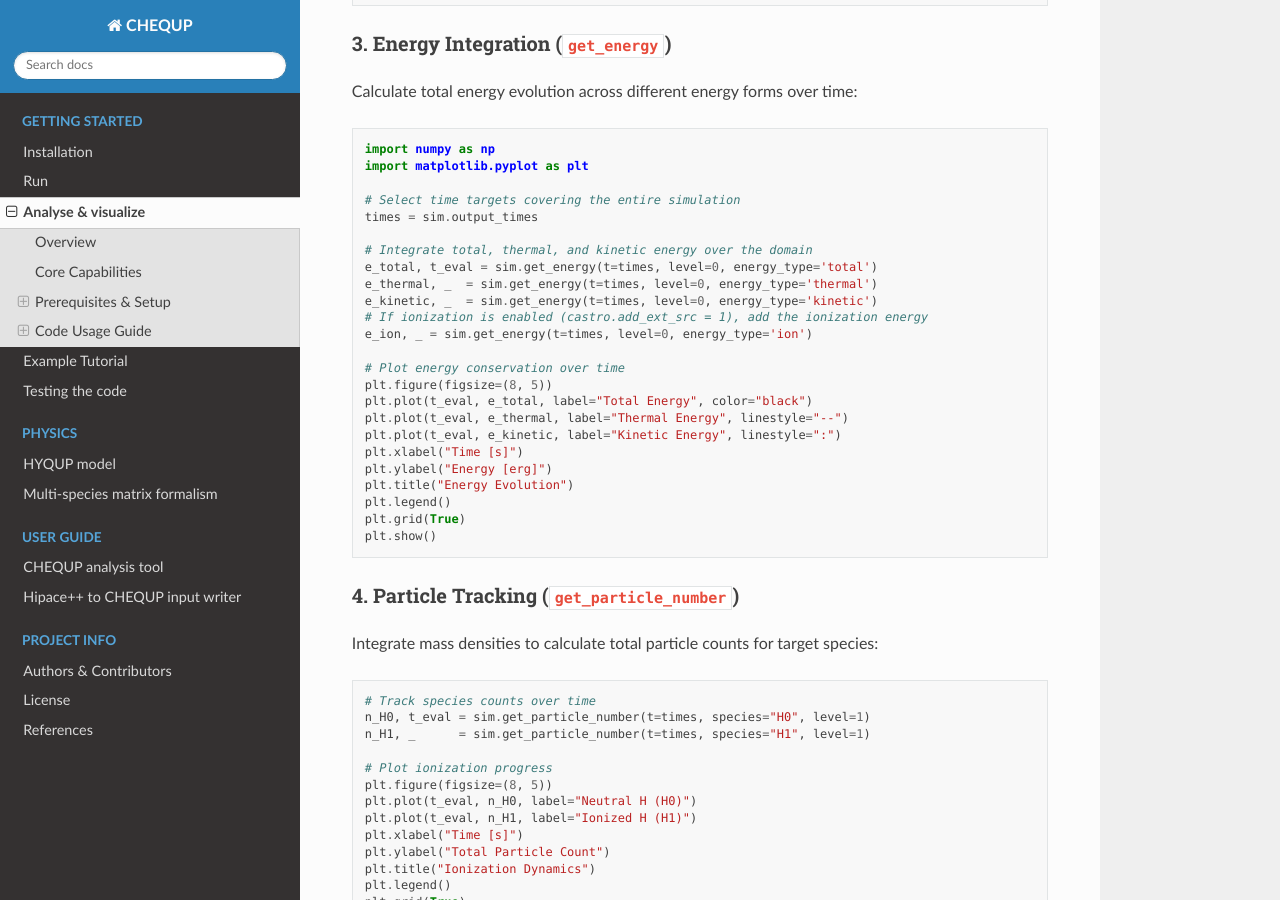
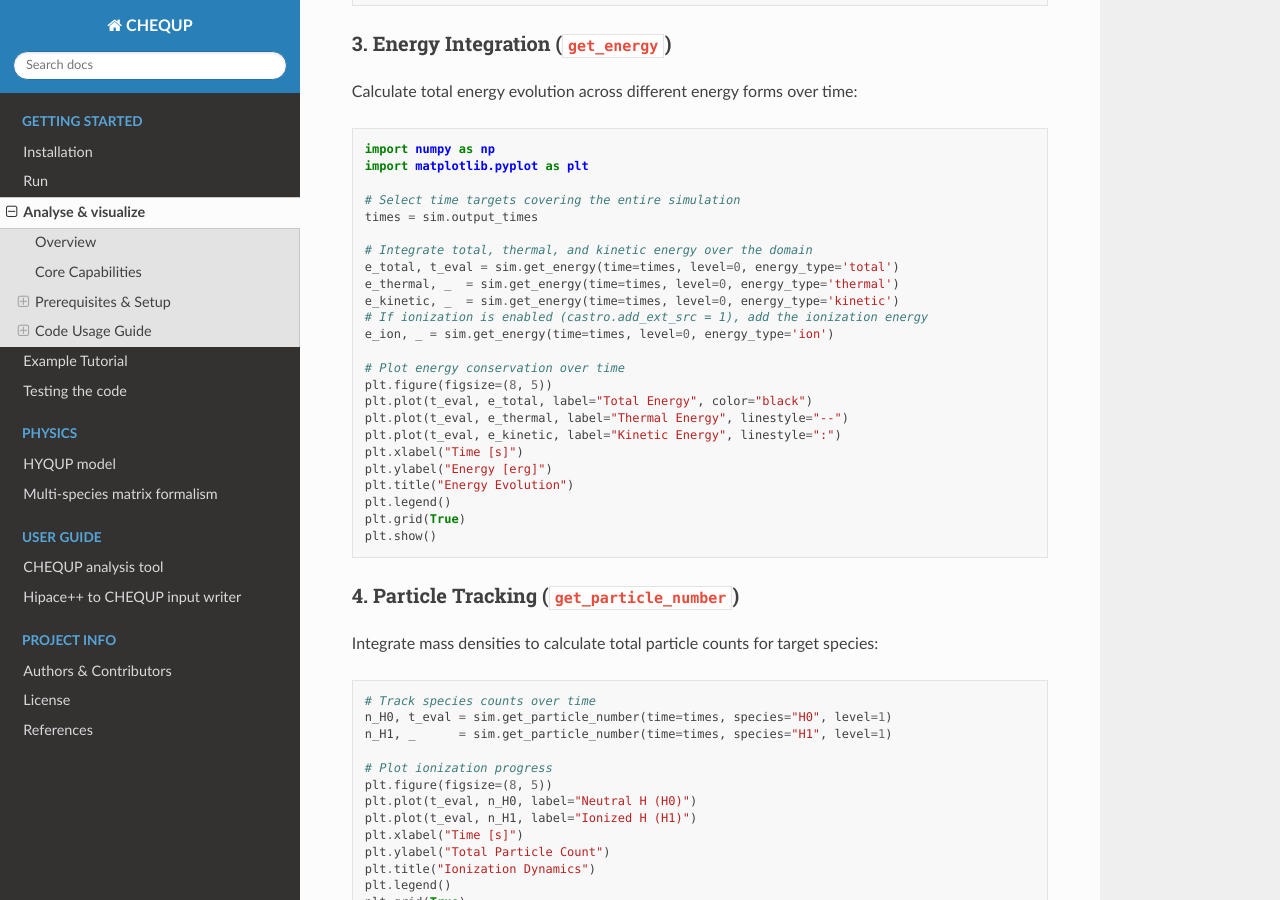
Before and after one commit to chequp-org/chequp, a Sphinx documentation site: the page built from docs/source/analyze_basic.rst, in a window 1280 px wide and 900 px high, scrolled down 1517 px. Built offline with Sphinx 7.4.7 and the Read the Docs theme 3.1.0, drawn with Linux system fonts in a browser that asks for light colours.

Commit message:
last version

```diff
--- a/docs/source/analyze_basic.rst
+++ b/docs/source/analyze_basic.rst
@@ -77,11 +77,11 @@ Calculate total energy evolution across different energy forms over time:
     times = sim.output_times
 
     # Integrate total, thermal, and kinetic energy over the domain
-    e_total, t_eval = sim.get_energy(t=times, level=0, energy_type='total')
-    e_thermal, _  = sim.get_energy(t=times, level=0, energy_type='thermal')
-    e_kinetic, _  = sim.get_energy(t=times, level=0, energy_type='kinetic')
+    e_total, t_eval = sim.get_energy(time=times, level=0, energy_type='total')
+    e_thermal, _  = sim.get_energy(time=times, level=0, energy_type='thermal')
+    e_kinetic, _  = sim.get_energy(time=times, level=0, energy_type='kinetic')
     # If ionization is enabled (castro.add_ext_src = 1), add the ionization energy
-    e_ion, _ = sim.get_energy(t=times, level=0, energy_type='ion')
+    e_ion, _ = sim.get_energy(time=times, level=0, energy_type='ion')
 
     # Plot energy conservation over time
     plt.figure(figsize=(8, 5))
@@ -103,8 +103,8 @@ Integrate mass densities to calculate total particle counts for target species:
 .. code-block:: python
 
     # Track species counts over time
-    n_H0, t_eval = sim.get_particle_number(t=times, species="H0", level=1)
-    n_H1, _      = sim.get_particle_number(t=times, species="H1", level=1)
+    n_H0, t_eval = sim.get_particle_number(time=times, species="H0", level=1)
+    n_H1, _      = sim.get_particle_number(time=times, species="H1", level=1)
 
     # Plot ionization progress
     plt.figure(figsize=(8, 5))
--- a/docs/source/authors.rst
+++ b/docs/source/authors.rst
@@ -5,7 +5,7 @@ CHEQUP is developed and maintained by:
 
 * Thibault Benahmed
 * Remi Lehe
-* Maxence Thevenet
+* Maxence Thévenet
 * Christian McCombs
 * Alexander Sinn
 
--- a/docs/source/example_tutorial.rst
+++ b/docs/source/example_tutorial.rst
@@ -58,9 +58,7 @@ This tutorial walks through creating initial conditions, running, and analyzing
 
 .. rubric:: Executing the Simulation
 
-The input file ``inputs.2d.cyl``.
-
-.. code-block:: bash
+The input file ``inputs.2d.cyl``::
 
     # ------------------  INPUTS TO MAIN PROGRAM  -------------------
     max_step = 10000
--- a/docs/source/index.rst
+++ b/docs/source/index.rst
@@ -1,7 +1,7 @@
 CHEQUP |release| Documentation
 ==============================
 
-CHEQUP (Castro-based Hofi Expansion with QUasineutral Plasma) is a module built on the Castro code https://github.com/AMReX-Astro/Castro for high-performance physics simulations, and using the HYQUP model developed for the simulation of HOFI channel. It is designed to handle complex plasma dynamics, including ionization, recombination, and energy transfer processes, in a computationally efficient manner.
+CHEQUP (Castro-based Hofi Expansion with QUasineutral Plasma) is a module built on the Castro code https://github.com/AMReX-Astro/Castro for high-performance physics simulations, and inspired by the HYQUP model developed for the simulation of HOFI channel. It is designed to handle complex plasma dynamics, including ionization, recombination, and energy transfer processes, in a computationally efficient manner.
 
 .. grid:: 1 1 2 2
     :gutter: 2
```
